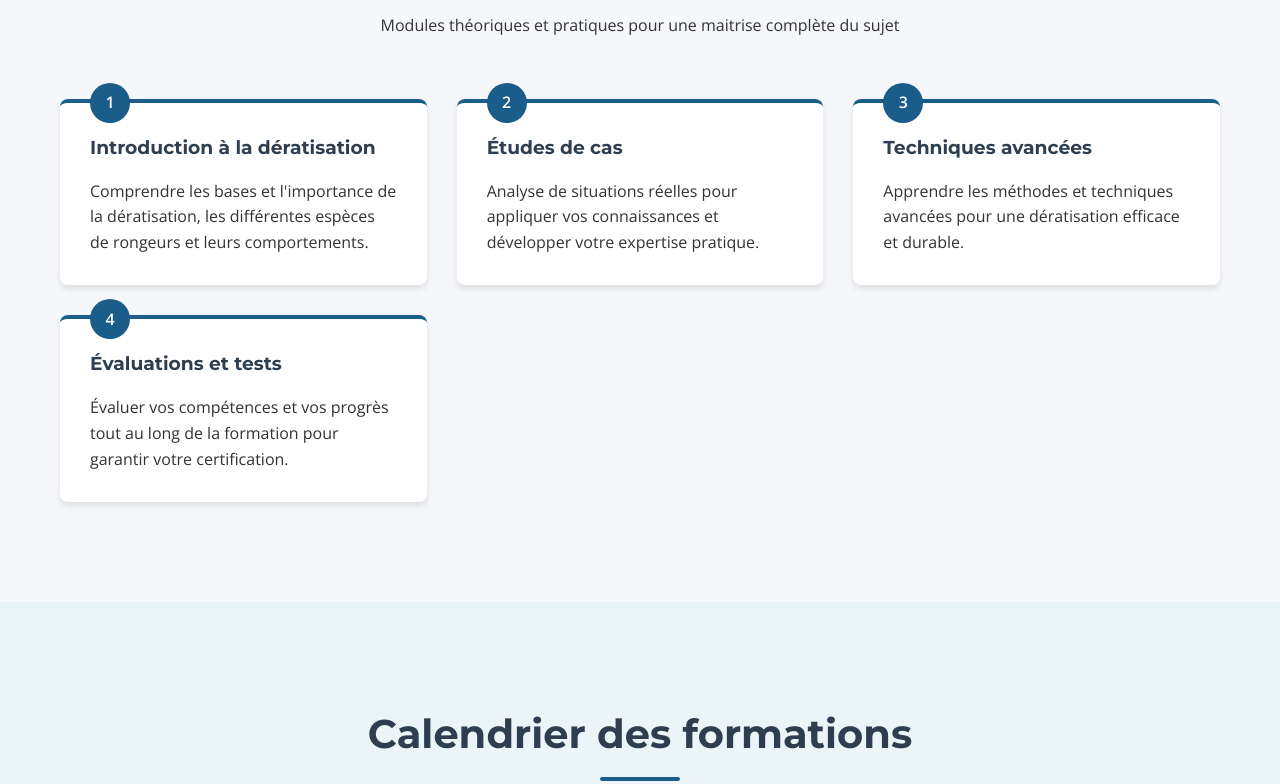
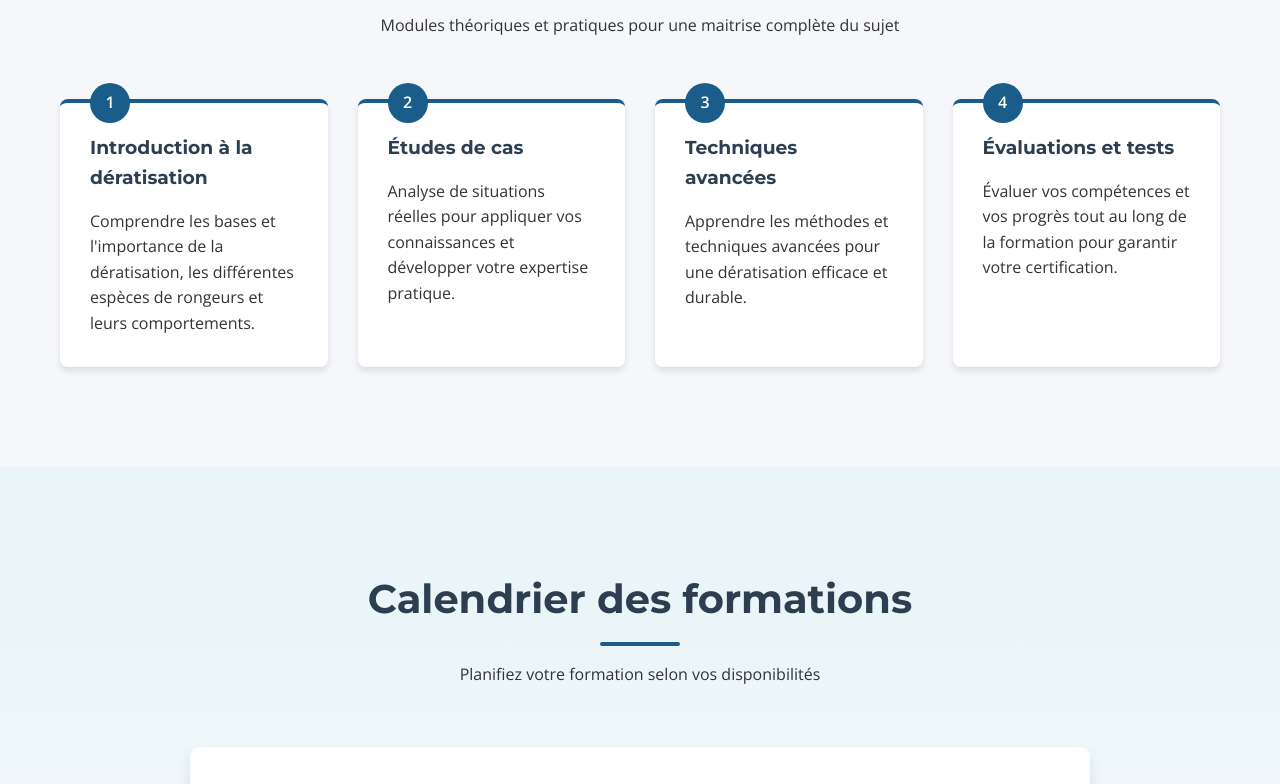
Before and after one commit to ahmedtrad15/Certibiocide-Formation.eu, a plain HTML site: page index.html in a window 1280 px wide. Shown: the part 1425-2209 px from the top of the page. Drawn offline with nearby package versions, Linux system fonts and the light colour scheme.

Commit message:
Add files via upload

```diff
--- a/style8.css
+++ b/style8.css
@@ -16,7 +16,12 @@
             box-sizing: border-box;
         }
 
+        html,body{
+            max-width: 100%;
+    overflow-x: hidden;}
+
         body {
+            max-width: 100%;
             font-family: 'Open Sans', sans-serif;
             line-height: 1.6;
             color: #333;
@@ -258,7 +263,7 @@
         /* Program Section */
         .program-steps {
             display: grid;
-            grid-template-columns: repeat(auto-fit, minmax(300px, 1fr));
+            grid-template-columns: repeat(auto-fit, minmax(200px, 1fr));
             gap: 30px;
             margin-top: 50px;
         }
```
